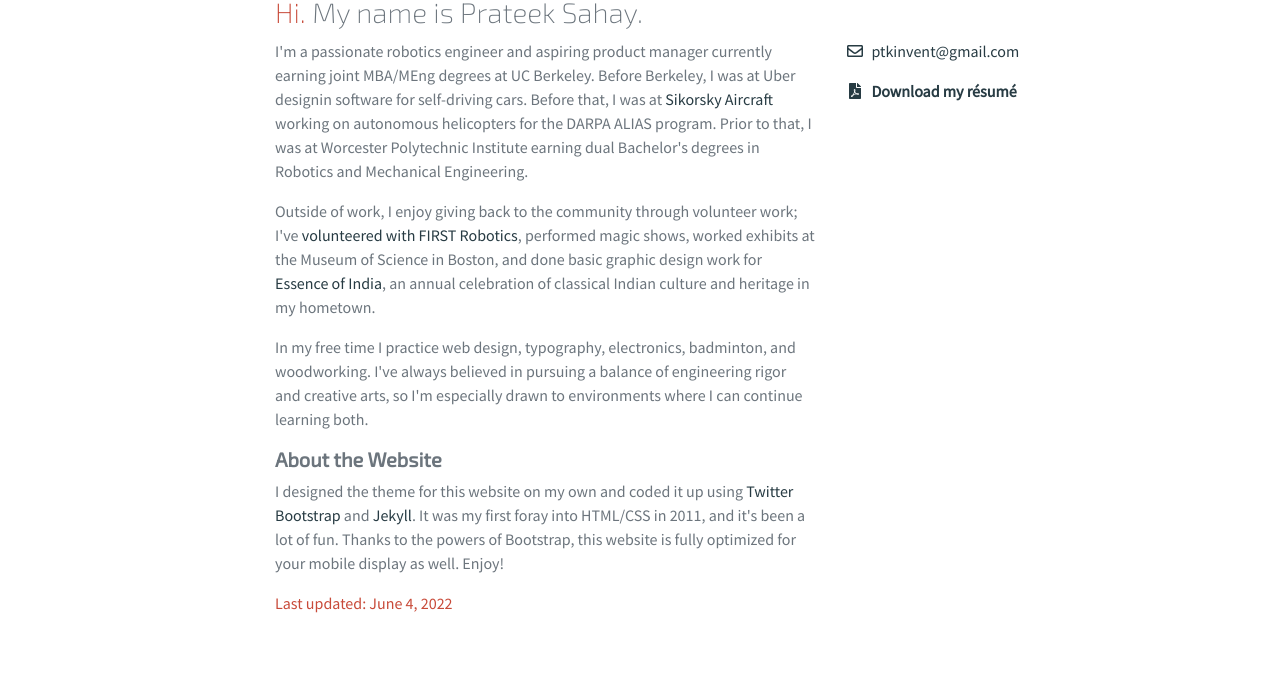
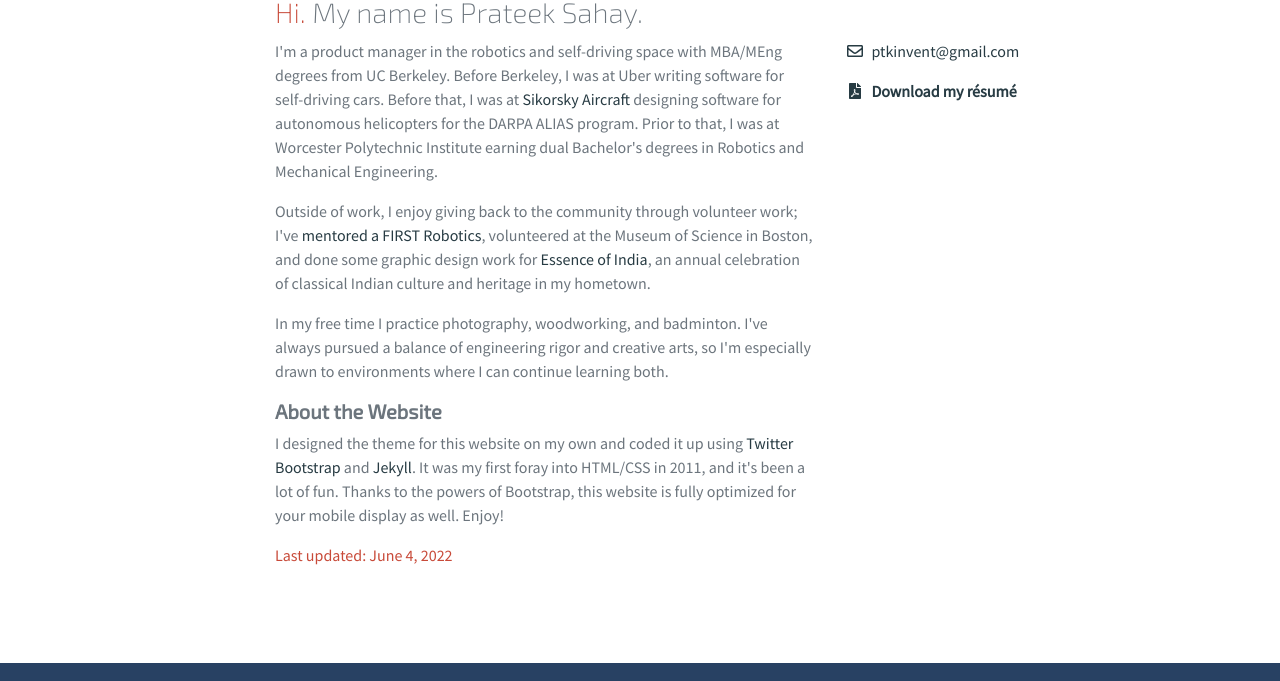
Before and after one commit to ptkinvent/ptkinvent.github.io, a Jekyll site: the page built from about.html, in a window 1280 px wide and 900 px high, scrolled down 464 px, cut to the strip 219-900 px from the top of the window. Built offline with Jekyll 4.4.1, drawn with Linux system fonts in a browser that asks for light colours; nearby versions of some CDN libraries.

Commit message:
Updated about.html after graduating Berkeley

```diff
--- a/about.html
+++ b/about.html
@@ -18,33 +18,34 @@
                 <article>
                     <section>
                         <p>
-                            I'm a passionate robotics engineer and aspiring
-                            product manager currently earning joint MBA/MEng
-                            degrees at UC Berkeley. Before Berkeley, I was at
-                            Uber designin software for self-driving cars. Before
-                            that, I was at <a href="{% link
-                            _projects/sikorsky.html %}">Sikorsky Aircraft</a>
-                            working on autonomous helicopters for the DARPA
-                            ALIAS program. Prior to that, I was at Worcester
-                            Polytechnic Institute earning dual Bachelor's
-                            degrees in Robotics and Mechanical Engineering.
+                            I'm a product manager in the robotics and
+                            self-driving space with MBA/MEng degrees from UC
+                            Berkeley. Before Berkeley, I was at Uber writing
+                            software for self-driving cars. Before that, I was
+                            at <a href="{% link _projects/sikorsky.html
+                            %}">Sikorsky Aircraft</a>
+                            designing software for autonomous helicopters for
+                            the DARPA ALIAS program. Prior to that, I was at
+                            Worcester Polytechnic Institute earning dual
+                            Bachelor's degrees in Robotics and Mechanical
+                            Engineering.
                         </p>
                         <p>
                             Outside of work, I enjoy giving back to the
                             community through volunteer work; I've <a href="{%
-                            link _projects/frcsim.html %}">volunteered with
-                            FIRST Robotics</a>, performed magic shows, worked
-                            exhibits at the Museum of Science in Boston, and
-                            done basic graphic design work for
+                            link _projects/frcsim.html %}">mentored a
+                            FIRST Robotics</a>, volunteered
+                            at the Museum of Science in Boston, and
+                            done some graphic design work for
                             <a href="http://www.essenceofindia.org/"
                             target="_blank">Essence of India</a>, an annual
                             celebration of classical Indian culture and heritage
                             in my hometown.
                         </p>
                         <p>
-                            In my free time I practice web design, typography,
-                            electronics, badminton, and woodworking. I've always
-                            believed in pursuing a balance of engineering rigor
+                            In my free time I practice photography,
+                            woodworking, and badminton. I've always
+                            pursued a balance of engineering rigor
                             and creative arts, so I'm especially drawn to
                             environments where I can continue learning both.
                         </p>
```
